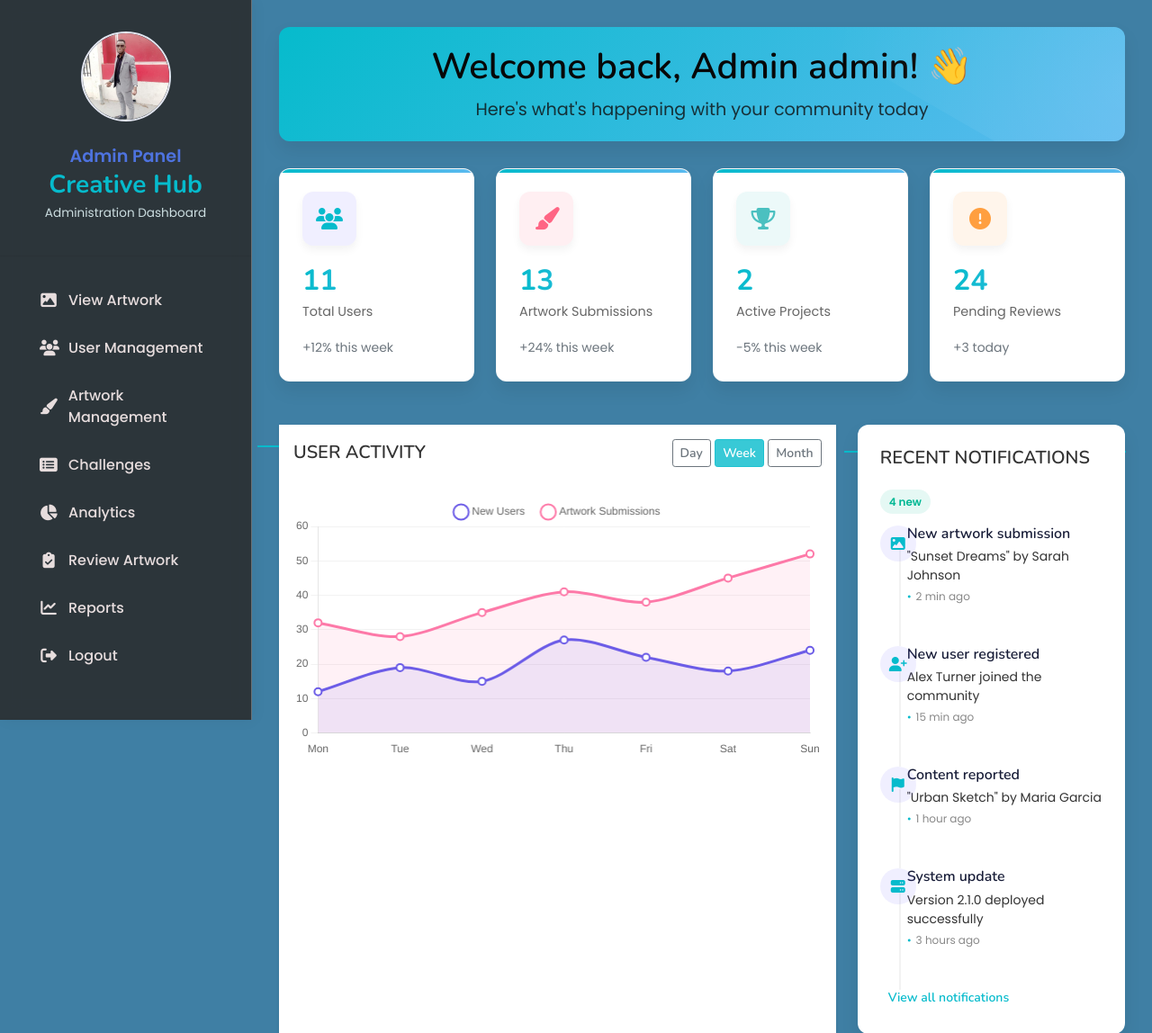
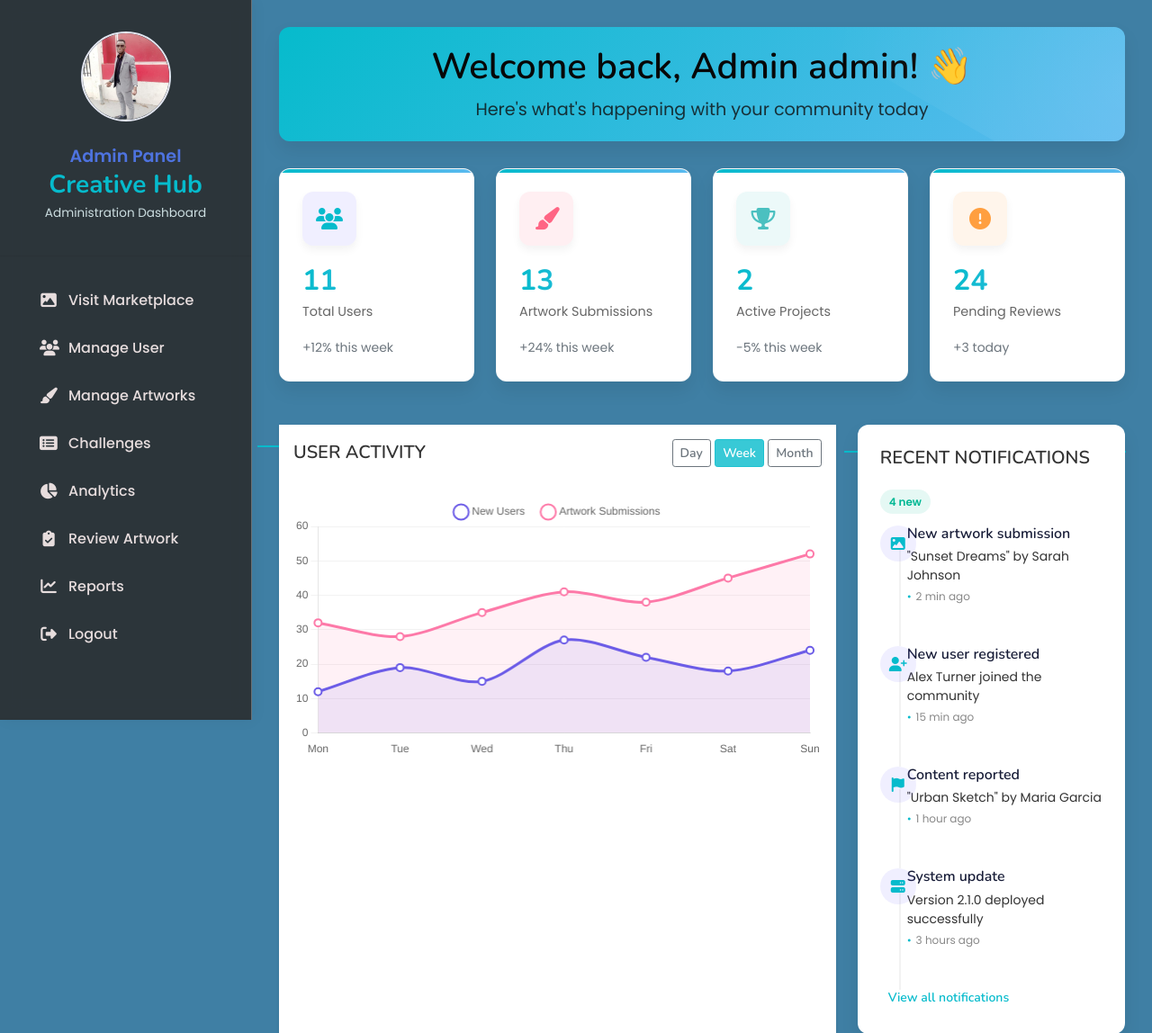
Before and after one commit to smuggerteey/final_capstone, a Flask app: page /admindashboard in a window 1280 px wide. Shown: the top 1148 px of the page at 90% size. Run offline with Flask 3, Linux system fonts and the light colour scheme; a user stored in the database is signed in; data comes from the database, SQL or seed files in the repository; some libraries are stand-ins or nearby versions.

Commit message:
Update admindashboard.html

```diff
--- a/main/templates/admindashboard.html
+++ b/main/templates/admindashboard.html
@@ -612,15 +612,15 @@
             <div class="sidebar-menu">
                 <a href="{{ url_for('marketplace') }}">
                     <i class="fas fa-image"></i>
-                    <span>View Artwork</span>
+                    <span>Visit Marketplace</span>
                 </a>
                 <a href="{{ url_for('user_management') }}">
                     <i class="fas fa-users"></i>
-                    <span>User Management</span>
+                    <span>Manage User</span>
                 </a>
                 <a href="{{ url_for('artwork_management') }}">
                     <i class="fas fa-paint-brush"></i>
-                    <span>Artwork Management</span>
+                    <span>Manage Artworks</span>
                 </a>
                 <a href="{{ url_for('display_challenges') }}">
                     <i class="fas fa-list-alt"></i>
```
